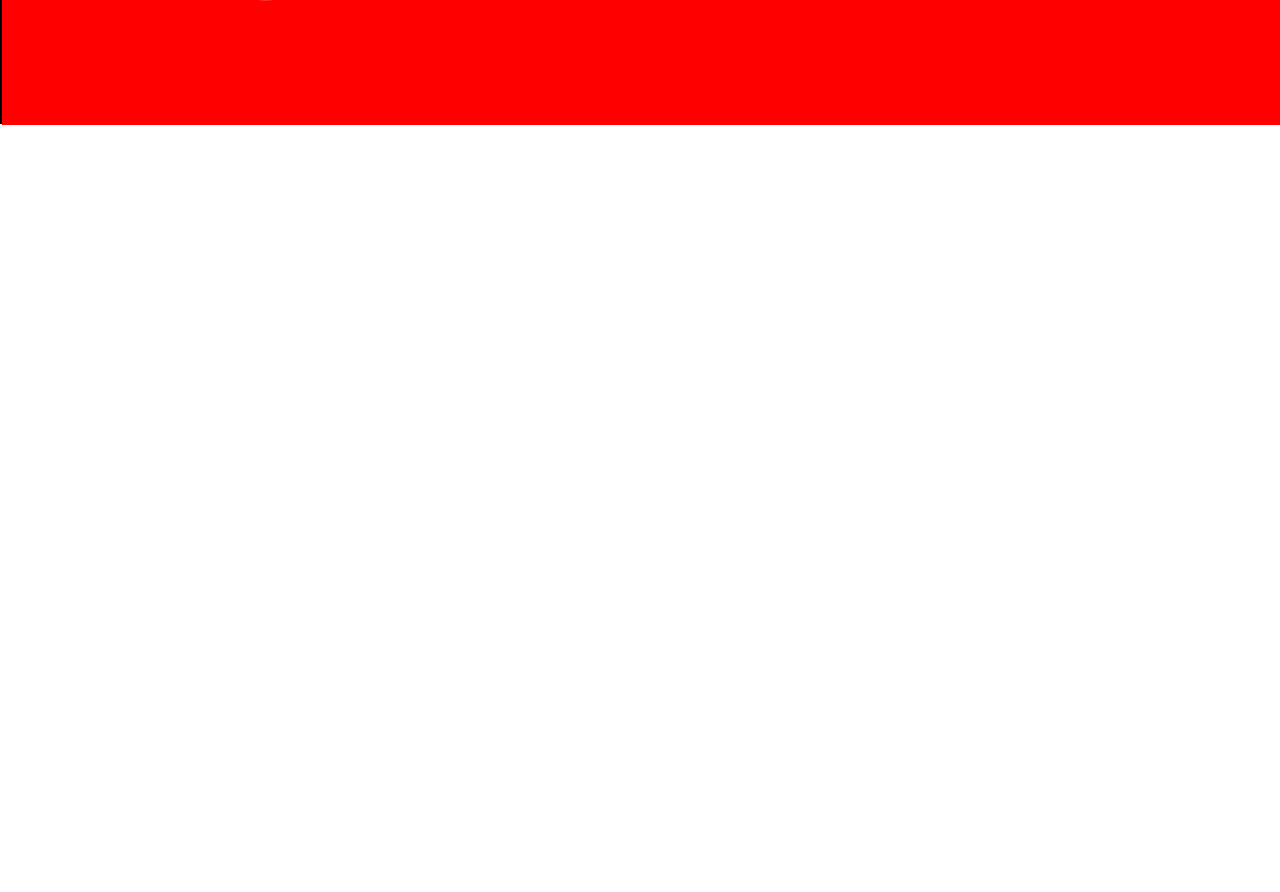
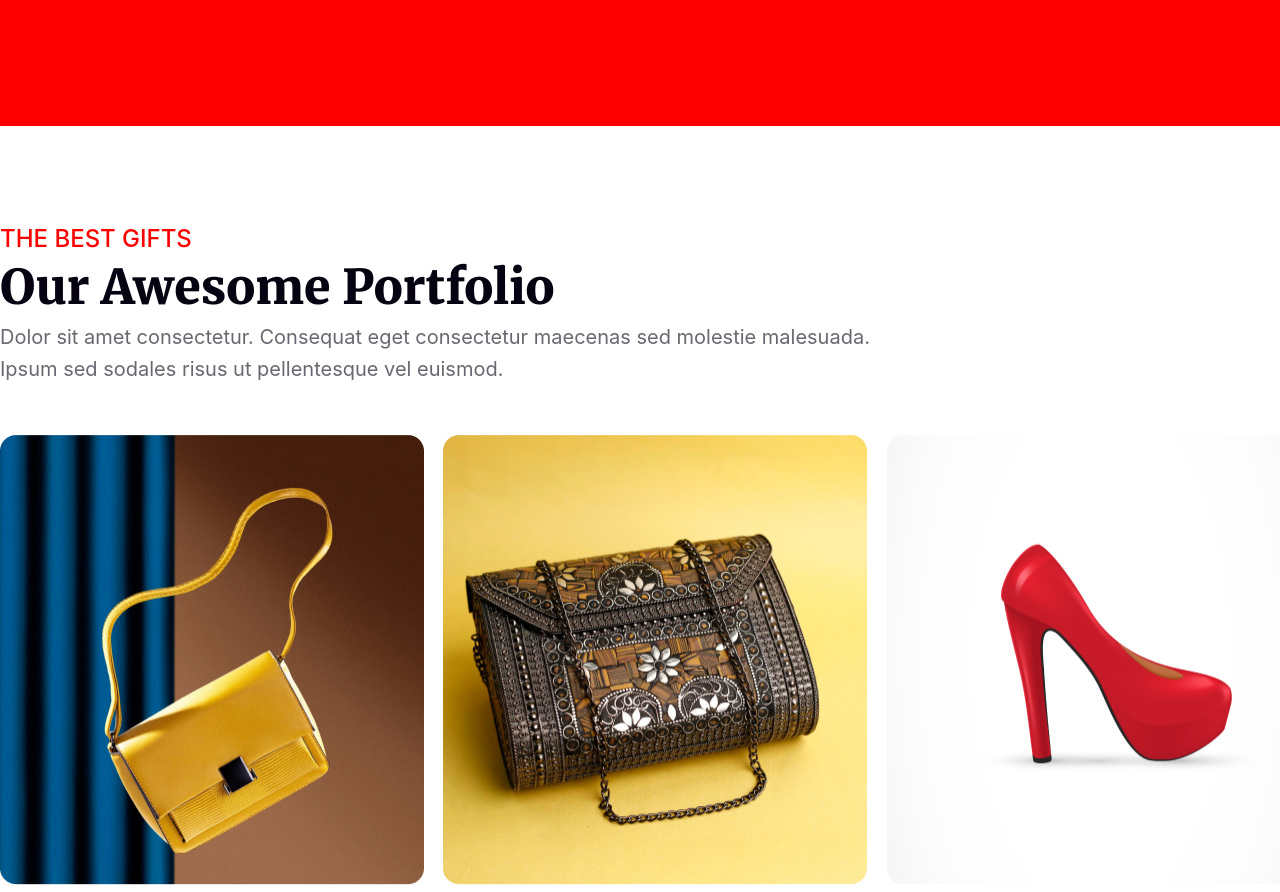
Before and after one commit to AyeshaFerdous/Batch-9-a-1-solution, a plain HTML site: page index.html in a window 1280 px wide. Shown: the part 4183-5075 px from the top of the page. Before the commit the page ends 4407 px from the top, so only its background shows below. Drawn offline with Linux system fonts and the light colour scheme.

Commit message:
added a portfolio section

```diff
--- a/index.html
+++ b/index.html
@@ -97,6 +97,41 @@
            </section>
           <!-- holiday section ends here -->
 
+          <!-- portfolio section starts here -->
+           <section class="portfolio-container">
+            <div class="portfolio-text-content">
+              <h5>THE BEST GIFTS</h5>
+              <h1>Our Awesome Portfolio</h1>
+              <p> Dolor sit amet consectetur. Consequat eget consectetur maecenas sed molestie malesuada. <br>Ipsum sed sodales risus ut pellentesque vel euismod. </p>
+            </div>
+            <div class="portfolio-items">
+              <div class="item">
+                <img src="./images/Rectangle 3.png" alt="">
+              </div>
+
+              <div class="item">
+                <img src="./images/Rectangle 4.png" alt="">
+              </div>
+
+              <div class="item">
+                <img src="./images/Rectangle 5.png" alt="">
+              </div>
+
+              <div class="item">
+                <img src="./images/Rectangle 6.png" alt="">
+              </div>
+
+              <div class="item">
+                <img src="./images/Rectangle 7.png" alt="">
+              </div>
+
+              <div class="item">
+                <img src="./images/Rectangle 8.png" alt="">
+              </div>
+            </div>
+           </section>
+          <!-- portfolio section ends here -->
+
     </main>
     <footer>
 
--- a/styles/style.css
+++ b/styles/style.css
@@ -305,7 +305,6 @@ body{
 .holiday-section-container{
     width: 1320px;
     height: 986.07px;
-    border: 2px solid;
     margin: 0 auto;
     margin-bottom: 100px;
     margin-top: 100px;
@@ -381,3 +380,58 @@ body{
     z-index: 1;
 }
 /* holiday styles ends */
+
+/* portfolio styles starts */
+
+.portfolio-container{
+    width: 1320px;
+    height: 1163px;
+    margin: 0 auto;
+}
+.portfolio-text-content h5{
+    color: rgb(255, 0, 0);
+    font-family: Inter;
+    font-size: 24px;
+    font-weight: 500;
+    line-height: 29px;
+   letter-spacing: 0%;
+   text-align: left;
+   margin-bottom: 4px;
+}
+.portfolio-text-content h1{
+    color: rgb(7, 2, 17);
+   font-family: Merriweather;
+   font-size: 48px;
+   font-weight: 900;
+   line-height: 60px;
+   letter-spacing: 0%;
+   text-align: left;
+   text-transform: capitalize;
+   margin-bottom: 4px;
+
+}
+.portfolio-text-content p{
+    color: rgba(7, 2, 17, 0.6);
+   font-family: Inter;
+  font-size: 20px;
+  font-weight: 400;
+  line-height: 32px;
+  letter-spacing: 0%;
+  text-align: left;
+  margin-bottom: 50px;
+
+}
+.portfolio-items{
+    display: grid;
+    grid-template-columns: repeat(3,1fr);
+    gap: 10px;
+}
+.item{
+   width: 424px;
+   height: 450px;
+}
+.item img{
+    width: 100%;
+    height: 100%;
+}
+/* portfolio styles ends*/
```
